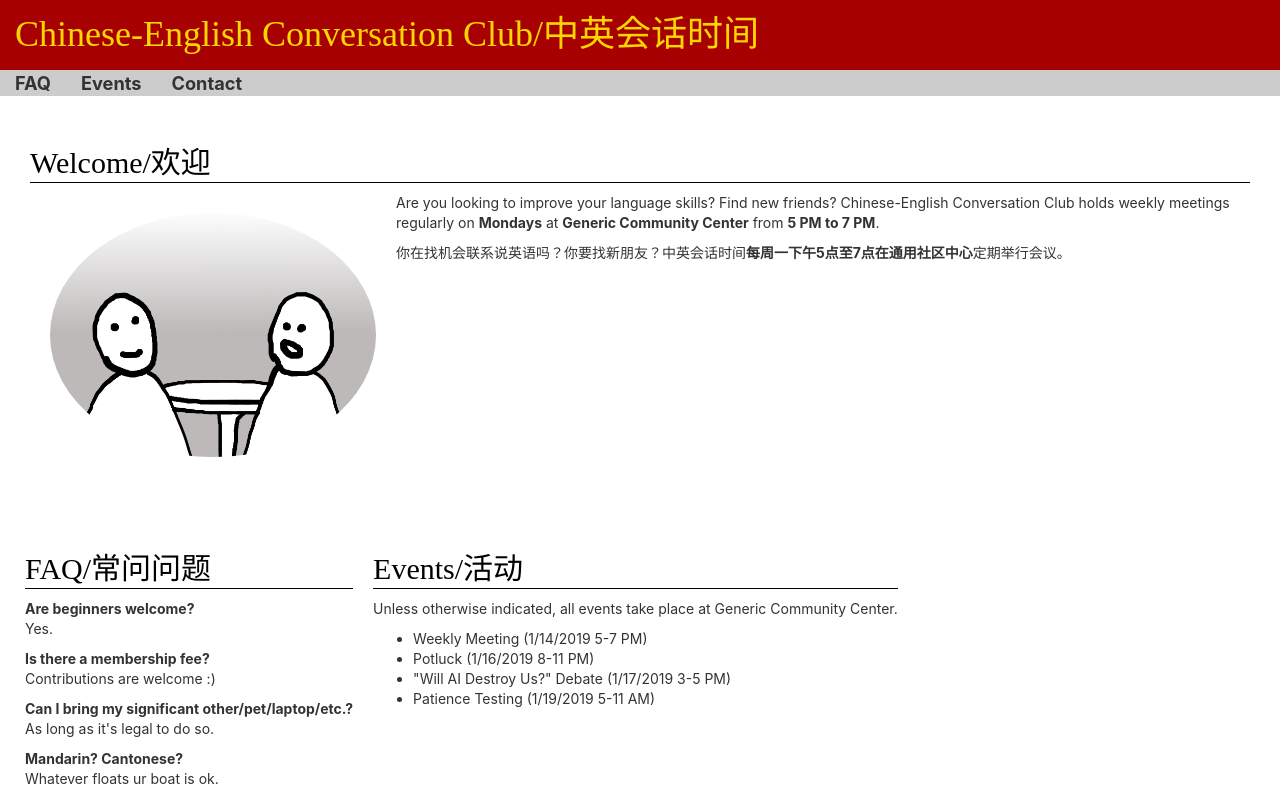
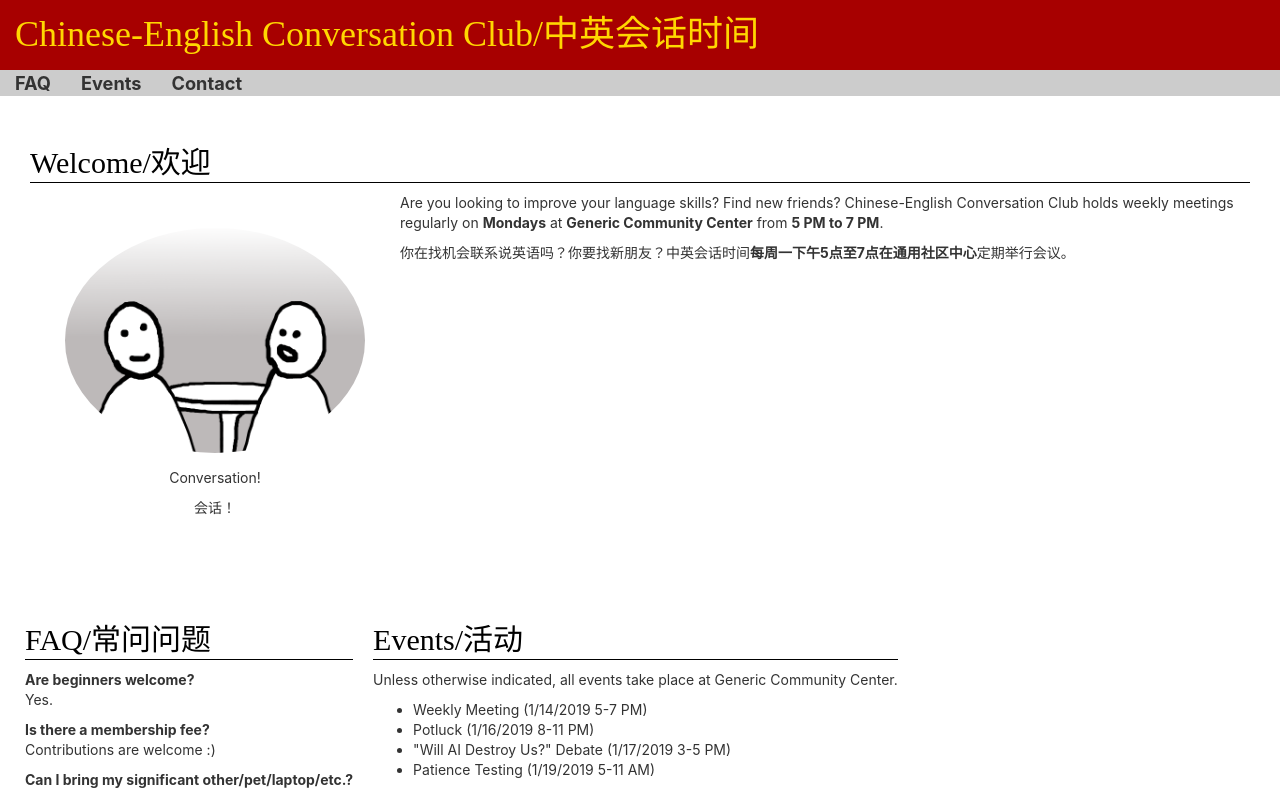
Before and after one commit to captainalan/chinese-conversation, a React (Create React App) app: page / in a window 1280 px wide. Shown: the top 792 px of the page. Built offline with nearby package versions, Linux system fonts and the light colour scheme; a web font is replaced by a local one.

Commit message:
Fixed image resize issue

```diff
--- a/src/App.css
+++ b/src/App.css
@@ -133,12 +133,17 @@
   text-indent: 2em;
 }
 
-.Welcome img {
+.Welcome .Photo {
   float: left;
+  padding: 20px;
+  text-align: center;
+}
+
+.Welcome .Photo img {
   height: auto;
-  max-width: 30%;
   border-radius: 70%;
-  padding: 20px;
+  margin: 15px;
+  max-width: 300px;
 }
 
 @keyframes App-logo-spin {
--- a/src/App.js
+++ b/src/App.js
@@ -93,7 +93,12 @@ const Welcome = props =>
   <div className="Welcome" id="About">
     <div>
       <h2>Welcome/欢迎</h2>
-      <img src={group_pic} alt="Happy People" />
+      <div className="Photo">
+        <img src={group_pic} alt="Happy People" />
+        <p>Conversation!</p>
+        <p>会话！</p>
+      </div>
+
       <p>Are you looking to improve your language skills? Find new friends? Chinese-English Conversation Club holds weekly meetings regularly on <b>Mondays</b> at <b>Generic Community Center</b> from <b>5 PM to 7 PM</b>.</p>
       <p>你在找机会联系说英语吗？你要找新朋友？中英会话时间<b>每周一下午5点至7点在通用社区中心</b>定期举行会议。</p>
       <p></p>
```
